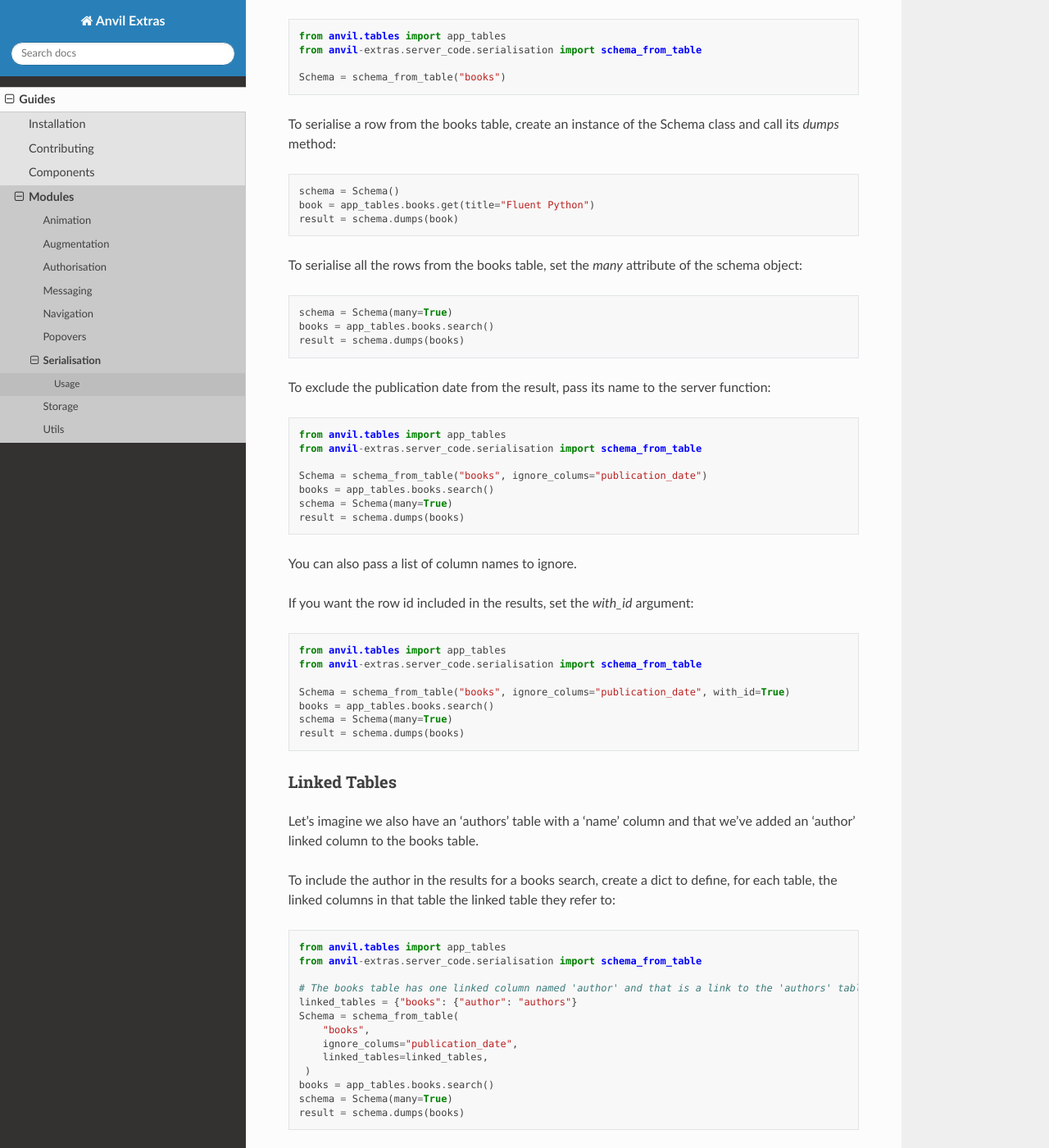
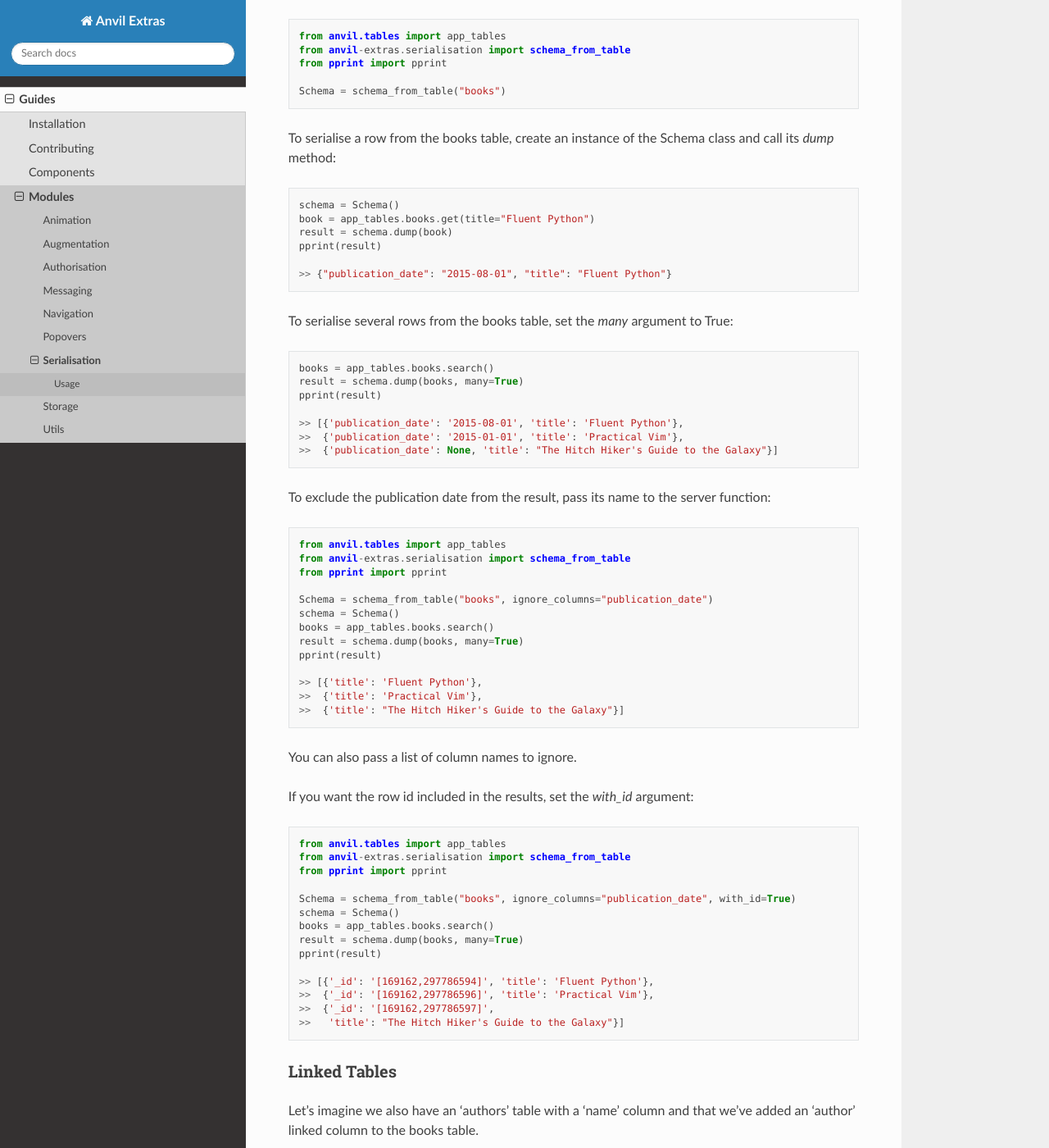
Before and after one commit to anvilistas/anvil-extras, a Sphinx documentation site: the page built from docs/guides/modules/serialisation.rst, in a window 1280 px wide and 1400 px high, scrolled down 337 px. Shown: the whole window at 82% size. Built offline with Sphinx 7.4.7 and the Read the Docs theme 2.0.0, drawn with Linux system fonts in a browser that asks for light colours; some of the changed text lies outside the part shown.

Commit message:
Fix and improve docs

```diff
--- a/docs/guides/modules/serialisation.rst
+++ b/docs/guides/modules/serialisation.rst
@@ -11,37 +11,52 @@ In a server module, call the server function `schema_from_table` get a `marshmal
 .. code-block:: python
 
    from anvil.tables import app_tables
-   from anvil-extras.server_code.serialisation import schema_from_table
+   from anvil-extras.serialisation import schema_from_table
+   from pprint import pprint
 
    Schema = schema_from_table("books")
 
-To serialise a row from the books table, create an instance of the Schema class and call its `dumps` method:
+To serialise a row from the books table, create an instance of the Schema class and call its `dump` method:
 
 .. code-block:: python
 
    schema = Schema()
    book = app_tables.books.get(title="Fluent Python")
-   result = schema.dumps(book)
+   result = schema.dump(book)
+   pprint(result)
 
-To serialise all the rows from the books table, set the `many` attribute of the schema object:
+   >> {"publication_date": "2015-08-01", "title": "Fluent Python"}
+
+To serialise several rows from the books table, set the `many` argument to True:
 
 .. code-block:: python
 
-   schema = Schema(many=True)
    books = app_tables.books.search()
-   result = schema.dumps(books)
+   result = schema.dump(books, many=True)
+   pprint(result)
+
+   >> [{'publication_date': '2015-08-01', 'title': 'Fluent Python'},
+   >>  {'publication_date': '2015-01-01', 'title': 'Practical Vim'},
+   >>  {'publication_date': None, 'title': "The Hitch Hiker's Guide to the Galaxy"}]
+
 
 To exclude the publication date from the result, pass its name to the server function:
 
 .. code-block:: python
 
    from anvil.tables import app_tables
-   from anvil-extras.server_code.serialisation import schema_from_table
+   from anvil-extras.serialisation import schema_from_table
+   from pprint import pprint
 
-   Schema = schema_from_table("books", ignore_colums="publication_date")
+   Schema = schema_from_table("books", ignore_columns="publication_date")
+   schema = Schema()
    books = app_tables.books.search()
-   schema = Schema(many=True)
-   result = schema.dumps(books)
+   result = schema.dump(books, many=True)
+   pprint(result)
+
+   >> [{'title': 'Fluent Python'},
+   >>  {'title': 'Practical Vim'},
+   >>  {'title': "The Hitch Hiker's Guide to the Galaxy"}]
 
 You can also pass a list of column names to ignore.
 
@@ -50,12 +65,20 @@ If you want the row id included in the results, set the `with_id` argument:
 .. code-block:: python
 
    from anvil.tables import app_tables
-   from anvil-extras.server_code.serialisation import schema_from_table
+   from anvil-extras.serialisation import schema_from_table
+   from pprint import pprint
 
-   Schema = schema_from_table("books", ignore_colums="publication_date", with_id=True)
+   Schema = schema_from_table("books", ignore_columns="publication_date", with_id=True)
+   schema = Schema()
    books = app_tables.books.search()
-   schema = Schema(many=True)
-   result = schema.dumps(books)
+   result = schema.dump(books, many=True)
+   pprint(result)
+
+   >> [{'_id': '[169162,297786594]', 'title': 'Fluent Python'},
+   >>  {'_id': '[169162,297786596]', 'title': 'Practical Vim'},
+   >>  {'_id': '[169162,297786597]',
+   >>   'title': "The Hitch Hiker's Guide to the Galaxy"}]
+
 
 Linked Tables
 +++++++++++++
@@ -67,18 +90,25 @@ To include the author in the results for a books search, create a dict to define
 .. code-block:: python
 
    from anvil.tables import app_tables
-   from anvil-extras.server_code.serialisation import schema_from_table
+   from anvil-extras.serialisation import schema_from_table
+   from pprint import pprint
 
    # The books table has one linked column named 'author' and that is a link to the 'authors' table
-   linked_tables = {"books": {"author": "authors"}
+   linked_tables = {"books": {"author": "authors"}}
    Schema = schema_from_table(
        "books",
-       ignore_colums="publication_date",
+       ignore_columns="publication_date",
        linked_tables=linked_tables,
     )
+   schema = Schema()
    books = app_tables.books.search()
-   schema = Schema(many=True)
-   result = schema.dumps(books)
+   result = schema.dump(books, many=True)
+   pprint(result)
+
+   >> [{'author': {'name': 'Luciano Ramalho'}, 'title': 'Fluent Python'},
+   >>  {'author': {'name': 'Drew Neil'}, 'title': 'Practical Vim'},
+   >>  {'author': {'name': 'Douglas Adams'},
+   >>   'title': "The Hitch Hiker's Guide to the Galaxy"}]
 
 Finally, let's imagine the 'authors' table has a 'date_of_birth' column but we don't want to include that in the results:
 
@@ -86,16 +116,23 @@ Finally, let's imagine the 'authors' table has a 'date_of_birth' column but we d
 .. code-block:: python
 
    from anvil.tables import app_tables
-   from anvil-extras.server_code.serialisation import schema_from_table
+   from anvil-extras.serialisation import schema_from_table
+   from pprint import pprint
 
    # The books table has one linked column named 'author' and that is a link to the 'authors' table
-   linked_tables = {"books": {"author": "authors"}
+   linked_tables = {"books": {"author": "authors"}}
    ignore_columns = {"books": "publication_date", "authors": "date_of_birth"}
    Schema = schema_from_table(
        "books",
-       ignore_colums=ignore_columns,
+       ignore_columns=ignore_columns,
        linked_tables=linked_tables,
     )
+   schema = Schema()
    books = app_tables.books.search()
-   schema = Schema(many=True)
-   result = schema.dumps(books)
+   result = schema.dump(books, many=True)
+   pprint(result)
+
+   >> [{'author': {'name': 'Luciano Ramalho'}, 'title': 'Fluent Python'},
+   >>  {'author': {'name': 'Drew Neil'}, 'title': 'Practical Vim'},
+   >>  {'author': {'name': 'Douglas Adams'},
+   >>   'title': "The Hitch Hiker's Guide to the Galaxy"}]
```
